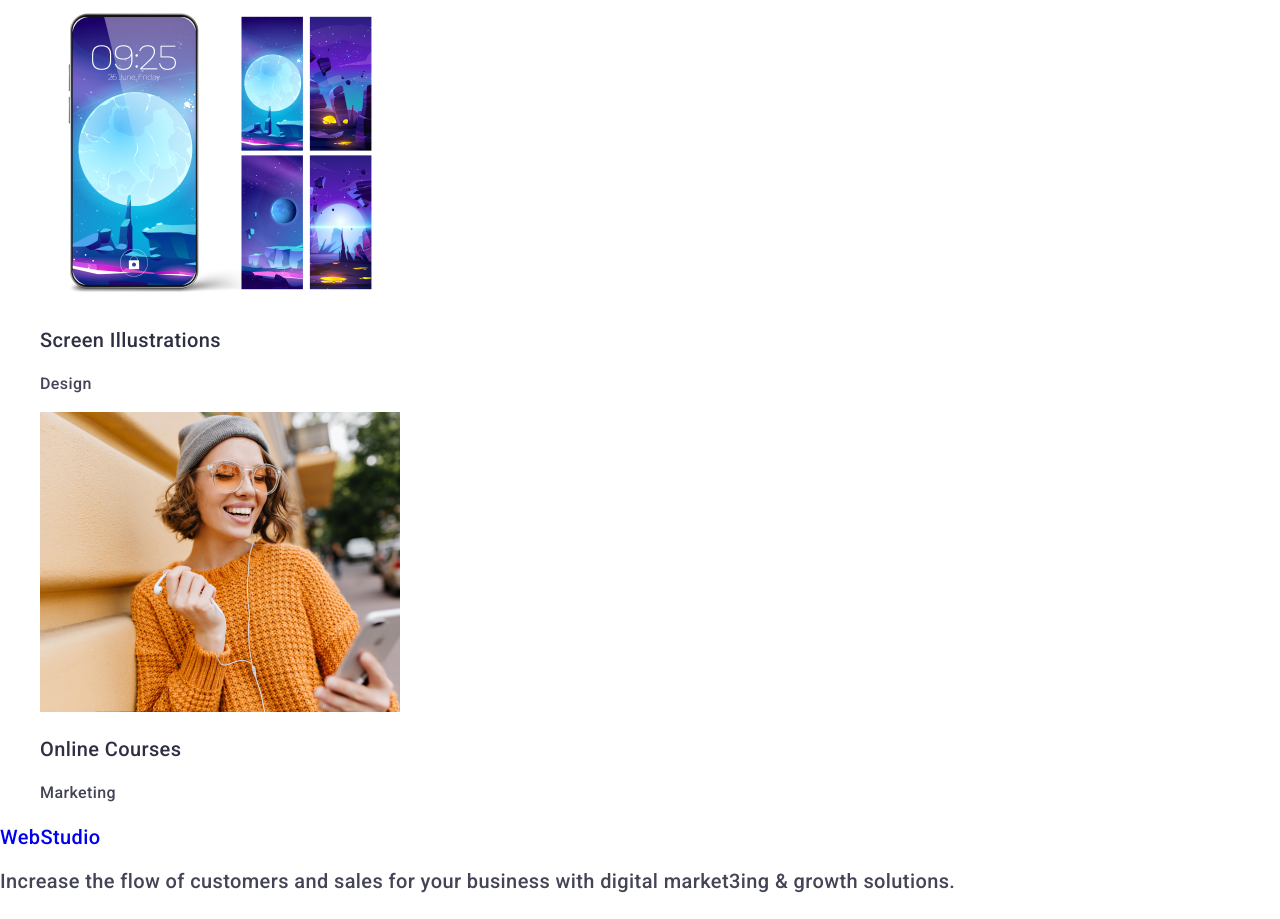
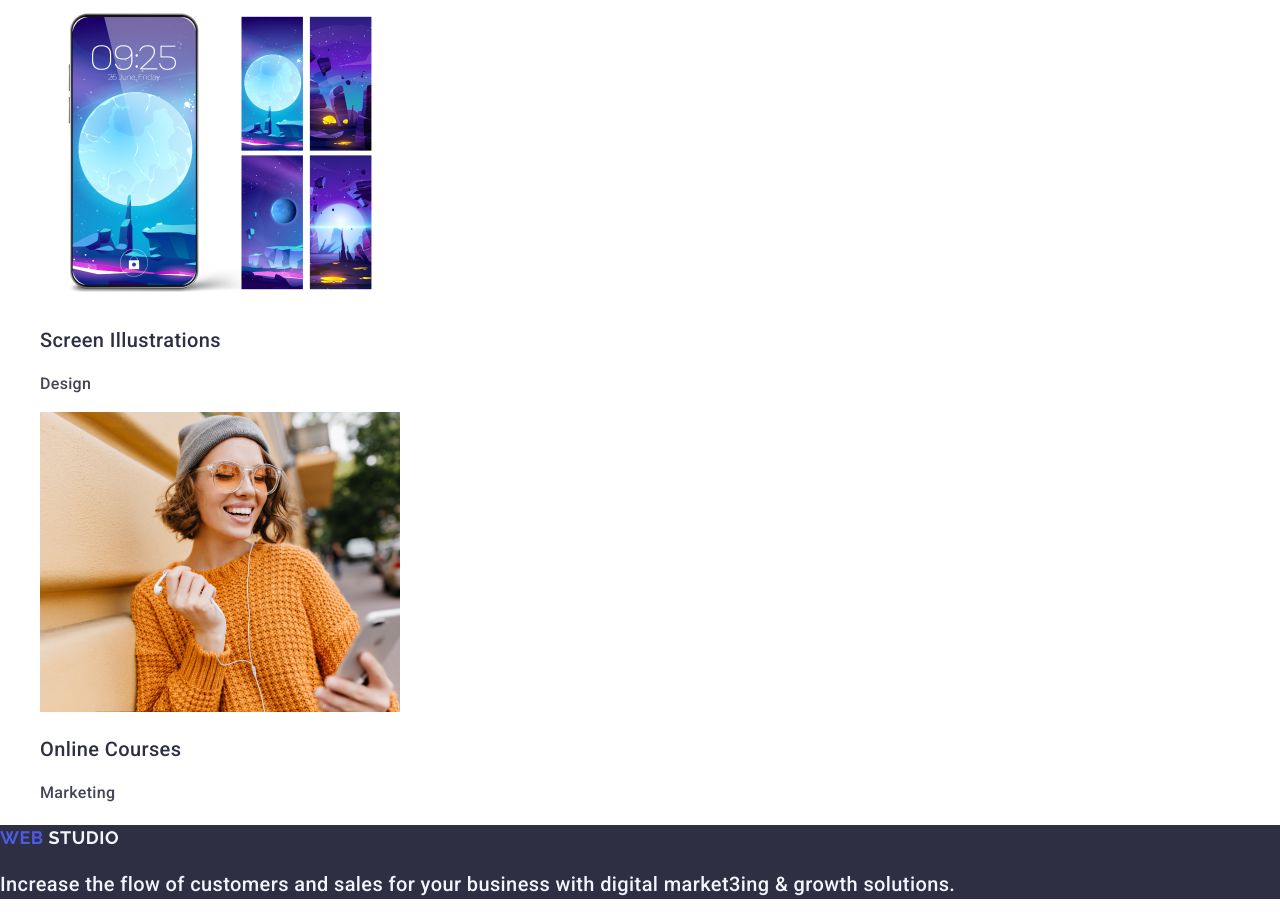
Before and after one commit to Devid-Hainal/goit-markup-hw-02, a plain HTML site: page index.html in a window 1280 px wide. Shown: the part 4099-5018 px from the top of the page. Drawn offline with nearby package versions, Linux system fonts and the light colour scheme.

Commit message:
styles footer

```diff
--- a/css/styles.css
+++ b/css/styles.css
@@ -6,7 +6,6 @@ body {
   font-size: 20px;
   line-height: 1.2;
   letter-spacing: 0.02em;
-
 }
 
 ol,
@@ -74,11 +73,11 @@ a {
   font-weight: 500;
   font-size: 16px;
   line-height: 1.5;
-  letter-spacing: 0.04em
+  letter-spacing: 0.04em;
 }
 .button:hover,
 .button:focus {
-  background-color: #404BBF;
+  background-color: #404bbf;
   cursor: pointer;
 }
 
@@ -115,7 +114,7 @@ color: #434455;
 
 /* #region portfolio */
 .portfolio {
-  background-color: #F4F4FD;
+  background-color: #f4f4fd;
 }
 .portfolio-logo {
   font-weight: 700;
@@ -127,7 +126,7 @@ text-transform: capitalize;
   color: #2e2f42;
 }
 .protfolio-cart {
-  background-color: #FFFFFF;
+  background-color: #ffffff;
 }
 .cart-content {
   font-weight: 500;
@@ -166,6 +165,30 @@ color: #2e2f42;
 .projet-texi {
   font-size: 16px;
   line-height: 1.5;
+  letter-spacing: 0.02em;
 }
 
 /* #endregion project */
+
+/* #region footer */
+.footer {
+  background-color: #2e2f42;
+}
+.footer-logo {
+  font-family: "Raleway", sans-serif;
+  font-weight: 700;
+  font-size: 18px;
+  line-height: 1.17;
+  letter-spacing: 0.03em;
+  text-transform: uppercase;
+  color: #4d5ae5;
+}
+.footer-logo-part {
+  color: #f4f4fd;
+}
+.footer-text {
+line-height: 1.5;
+letter-spacing: 0.02em;
+color: #f4f4fd;
+}
+/* #endregion footer */
--- a/index.html
+++ b/index.html
@@ -202,9 +202,11 @@
         </ul>
       </section>
     </main>
-    <footer>
-      <a href="./index.html">WebStudio</a>
-      <p>
+    <footer class="footer">
+      <a class="footer-logo" href="./index.html"
+        >Web <span class="footer-logo-part">Studio</span></a
+      >
+      <p class="footer-text">
         Increase the flow of customers and sales for your business with digital
         market3ing & growth solutions.
       </p>
```
Lines whose indentation alone changed are shown as unchanged.
